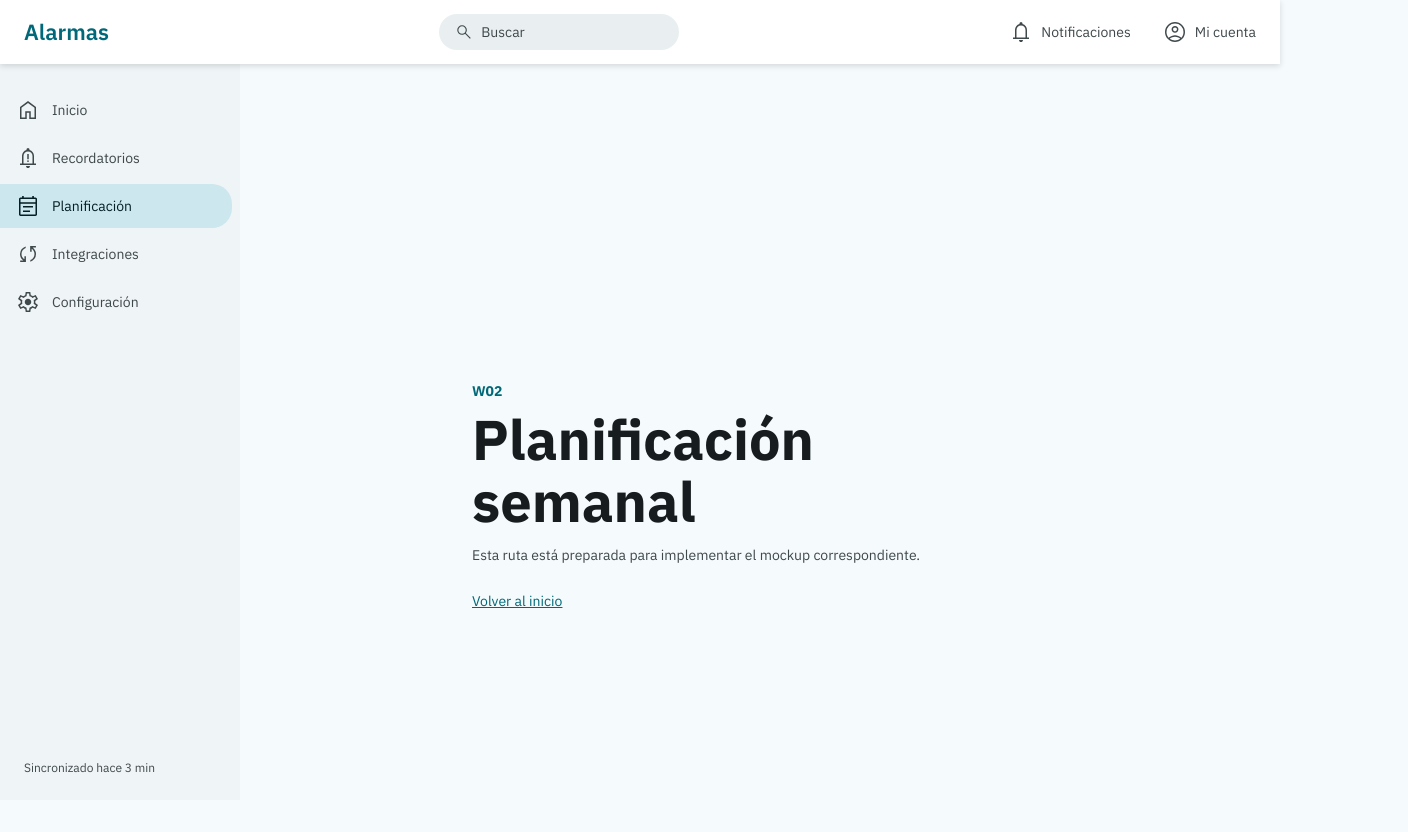
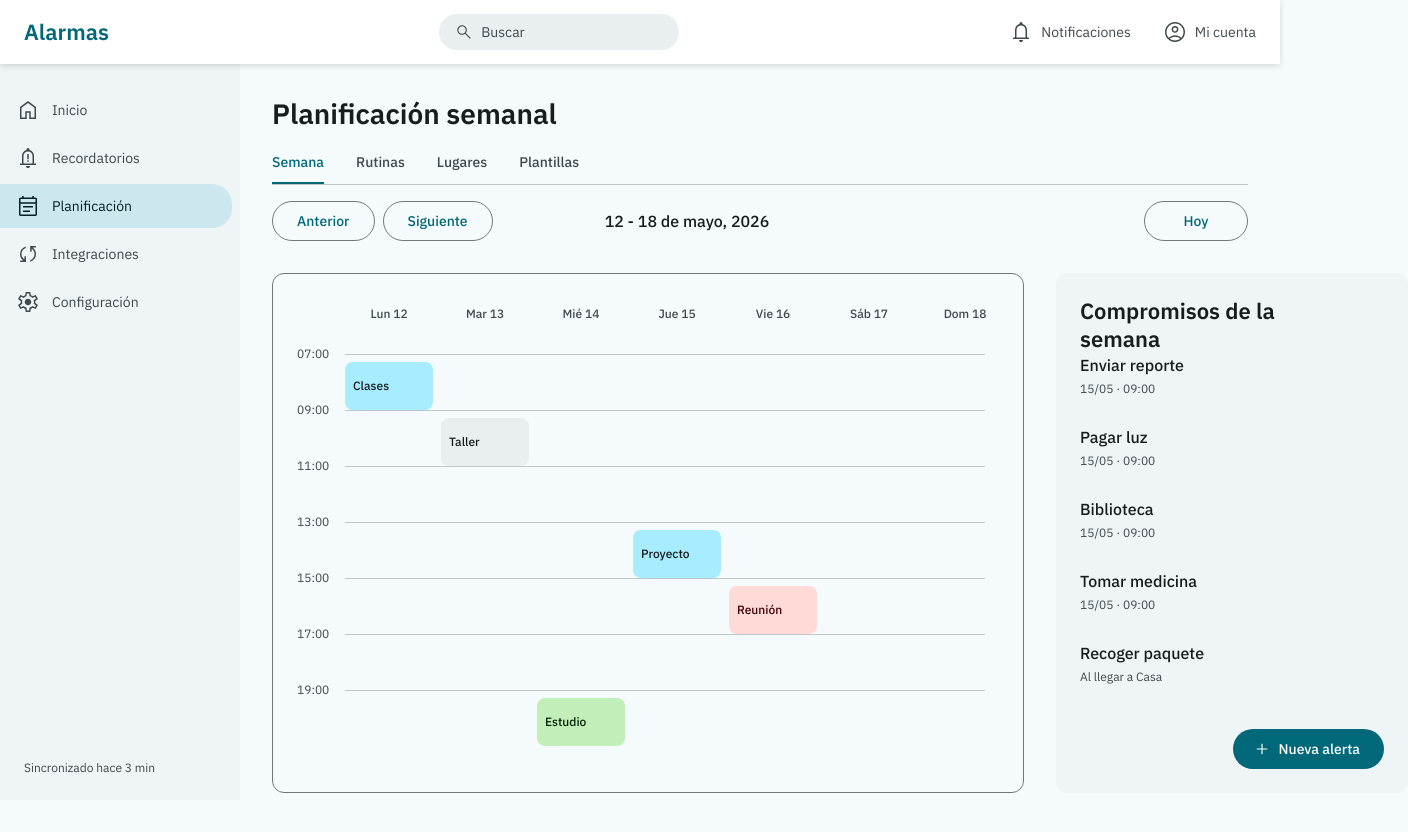
Before and after one commit to OscarGomez-MISO/ux-app-web, a React (Vite) app: page /planificacion in a window 1280 px wide. Shown: the top 832 px of the page, 1408 px wide, since content can reach past the window. Built offline with nearby package versions, Linux system fonts and the light colour scheme.

Commit message:
Pantalla w02

```diff
--- /dev/null
+++ b/src/components/CalendarGrid/CalendarGrid.module.css
@@ -0,0 +1,114 @@
+/* CalendarGrid · ESPECIFICACION_WEB.md § 4.16 */
+
+.calendario {
+  position: relative;
+  flex: 0 0 752px;
+  width: 752px;
+  height: 520px;
+  overflow: hidden;
+  background: var(--md-sys-color-surface);
+  border: 1px solid var(--md-sys-color-outline);
+  border-radius: var(--r-md);
+}
+
+.cabecera {
+  display: grid;
+  grid-template-columns: repeat(7, 96px);
+  align-items: center;
+  height: 80px;
+  margin-left: 72px;
+}
+
+.dia {
+  width: 88px;
+  height: 32px;
+  padding: 0;
+  color: var(--md-sys-color-on-surface-variant);
+  border-radius: var(--r-xl);
+}
+
+.dia:hover {
+  background: var(--md-sys-color-surface-container-high);
+}
+
+.diaSeleccionado,
+.diaSeleccionado:hover {
+  color: var(--md-sys-color-on-secondary-container);
+  background: var(--md-sys-color-secondary-container);
+}
+
+.cuerpo {
+  position: relative;
+  height: 440px;
+  margin-left: var(--sp-6);
+}
+
+.horas {
+  position: absolute;
+  top: 0;
+  left: 0;
+  width: 48px;
+  height: 392px;
+}
+
+.hora {
+  position: absolute;
+  left: 0;
+  width: 48px;
+  color: var(--md-sys-color-on-surface-variant);
+}
+
+.rejilla {
+  position: absolute;
+  top: 0;
+  left: 48px;
+  width: 672px;
+  height: 392px;
+}
+
+.linea {
+  position: absolute;
+  left: 0;
+  width: 640px;
+  height: 1px;
+  background: var(--md-sys-color-outline-variant);
+}
+
+.bloque {
+  position: absolute;
+  display: flex;
+  align-items: center;
+  width: 88px;
+  height: 48px;
+  padding: 0 var(--sp-2);
+  overflow: hidden;
+  color: var(--md-sys-color-on-surface);
+  text-decoration: none;
+  border-radius: var(--r-sm);
+  transition:
+    box-shadow 120ms ease-out,
+    transform 120ms ease-out;
+}
+
+.bloque:hover {
+  box-shadow: var(--e-2);
+  transform: translateY(-1px);
+}
+
+.primario {
+  background: var(--md-sys-color-primary-container);
+}
+
+.neutro {
+  background: var(--md-sys-color-surface-container);
+}
+
+.error {
+  color: var(--md-sys-color-on-error-container);
+  background: var(--md-sys-color-error-container);
+}
+
+.exito {
+  color: var(--md-sys-color-on-tertiary-container);
+  background: var(--md-sys-color-tertiary-container);
+}
--- /dev/null
+++ b/src/components/CalendarGrid/index.tsx
@@ -0,0 +1,94 @@
+import { Link } from 'react-router-dom'
+import styles from './CalendarGrid.module.css'
+
+export type CalendarBlockTone = 'primario' | 'neutro' | 'error' | 'exito'
+
+export type CalendarBlock = {
+  titulo: string
+  dia: number
+  hora: number
+  tono: CalendarBlockTone
+}
+
+type CalendarGridProps = {
+  dias: string[]
+  horas: string[]
+  bloques: CalendarBlock[]
+  diaSeleccionado: number | null
+  onSeleccionarDia: (indice: number) => void
+  toBloque: string
+}
+
+/** Calendario semanal · ESPECIFICACION_WEB.md § 4.16. */
+export default function CalendarGrid({
+  dias,
+  horas,
+  bloques,
+  diaSeleccionado,
+  onSeleccionarDia,
+  toBloque,
+}: CalendarGridProps) {
+  return (
+    <section className={styles.calendario} aria-label="Calendario semanal">
+      <div className={styles.cabecera}>
+        {dias.map((dia, indice) => {
+          const seleccionado = diaSeleccionado === indice
+
+          return (
+            <button
+              key={dia}
+              type="button"
+              className={`label-medium ${styles.dia} ${
+                seleccionado ? styles.diaSeleccionado : ''
+              }`}
+              aria-pressed={seleccionado}
+              onClick={() => onSeleccionarDia(indice)}
+            >
+              {dia}
+            </button>
+          )
+        })}
+      </div>
+
+      <div className={styles.cuerpo}>
+        <div className={styles.horas} aria-hidden="true">
+          {horas.map((hora, indice) => (
+            <span
+              key={hora}
+              className={`body-small ${styles.hora}`}
+              style={{ top: indice * 56 - 8 }}
+            >
+              {hora}
+            </span>
+          ))}
+        </div>
+
+        <div className={styles.rejilla}>
+          {horas.map((hora, indice) => (
+            <span
+              key={hora}
+              className={styles.linea}
+              style={{ top: indice * 56 }}
+              aria-hidden="true"
+            />
+          ))}
+
+          {bloques.map((bloque) => (
+            <Link
+              key={bloque.titulo}
+              to={toBloque}
+              className={`label-medium ${styles.bloque} ${styles[bloque.tono]}`}
+              style={{
+                left: bloque.dia * 96,
+                top: bloque.hora * 56 + 8,
+              }}
+              aria-label={`${bloque.titulo}, ${dias[bloque.dia]}, ${horas[bloque.hora]}`}
+            >
+              {bloque.titulo}
+            </Link>
+          ))}
+        </div>
+      </div>
+    </section>
+  )
+}
--- a/src/data/semana.js
+++ b/src/data/semana.js
@@ -2,19 +2,36 @@
 // Criterio de entrega: los textos son los reales del proyecto, no relleno.
 
 
-export const rango = '12 - 18 de mayo, 2026';
+export const semanaActual = 1;
+
+export const semanas = [
+  {
+    rango: '5 - 11 de mayo, 2026',
+    dias: ['Lun 5', 'Mar 6', 'Mié 7', 'Jue 8', 'Vie 9', 'Sáb 10', 'Dom 11'],
+  },
+  {
+    rango: '12 - 18 de mayo, 2026',
+    dias: ['Lun 12', 'Mar 13', 'Mié 14', 'Jue 15', 'Vie 16', 'Sáb 17', 'Dom 18'],
+  },
+  {
+    rango: '19 - 25 de mayo, 2026',
+    dias: ['Lun 19', 'Mar 20', 'Mié 21', 'Jue 22', 'Vie 23', 'Sáb 24', 'Dom 25'],
+  },
+];
+
+export const rango = semanas[semanaActual].rango;
 export const controles = { anterior: 'Anterior', siguiente: 'Siguiente', hoy: 'Hoy' };
 
-export const dias  = ['Lun 12', 'Mar 13', 'Mié 14', 'Jue 15', 'Vie 16', 'Sáb 17', 'Dom 18'];
+export const dias = semanas[semanaActual].dias;
 export const horas = ['07:00', '09:00', '11:00', '13:00', '15:00', '17:00', '19:00'];
 
 // dia: índice en `dias`. hora: índice en `horas`.
 export const bloques = [
-  { titulo: 'Clases',   dia: 0, hora: 0 },
-  { titulo: 'Taller',   dia: 1, hora: 1 },
-  { titulo: 'Proyecto', dia: 3, hora: 3 },
-  { titulo: 'Reunión',  dia: 4, hora: 4 },
-  { titulo: 'Estudio',  dia: 2, hora: 6 },
+  { titulo: 'Clases',   dia: 0, hora: 0, tono: 'primario' },
+  { titulo: 'Taller',   dia: 1, hora: 1, tono: 'neutro' },
+  { titulo: 'Proyecto', dia: 3, hora: 3, tono: 'primario' },
+  { titulo: 'Reunión',  dia: 4, hora: 4, tono: 'error' },
+  { titulo: 'Estudio',  dia: 2, hora: 6, tono: 'exito' },
 ];
 
 export const compromisos = [
--- /dev/null
+++ b/src/screens/w02-planning/PlanningScreen.module.css
@@ -0,0 +1,84 @@
+/* W02 · Planificación semanal · ESPECIFICACION_WEB.md § 5.2 */
+
+.pantalla {
+  width: 100%;
+}
+
+.subnav {
+  margin-top: var(--sp-2);
+  border-bottom: 1px solid var(--md-sys-color-outline-variant);
+}
+
+.controles {
+  display: flex;
+  align-items: center;
+  height: 40px;
+  margin-top: var(--sp-4);
+}
+
+.navegacionSemanas {
+  display: flex;
+  gap: var(--sp-2);
+}
+
+.rango {
+  margin-left: 112px;
+}
+
+.hoy {
+  min-width: 104px;
+  margin-left: auto;
+}
+
+.contenido {
+  display: grid;
+  grid-template-columns: 752px 352px;
+  gap: var(--sp-8);
+  margin-top: var(--sp-8);
+}
+
+.compromisos {
+  display: flex;
+  flex-direction: column;
+  width: 352px;
+  height: 520px;
+  background: var(--md-sys-color-surface-container-low);
+}
+
+.compromisos h2 {
+  max-width: 260px;
+}
+
+.listaCompromisos {
+  margin-top: 0;
+}
+
+.enlaceCompromiso {
+  display: block;
+  color: inherit;
+  text-decoration: none;
+  border-radius: var(--r-sm);
+}
+
+.filaCompromiso {
+  align-items: flex-start;
+  height: 72px;
+  padding: 0;
+  border-bottom: 0;
+}
+
+.nuevaAlerta {
+  align-self: flex-end;
+  margin-top: auto;
+}
+
+@media (max-width: 1279px) {
+  .contenido {
+    grid-template-columns: minmax(0, 752px) 320px;
+    gap: var(--sp-6);
+  }
+
+  .compromisos {
+    width: 320px;
+  }
+}
--- a/src/screens/w02-planning/PlanningScreen.tsx
+++ b/src/screens/w02-planning/PlanningScreen.tsx
@@ -1,5 +1,130 @@
-import { ScreenPlaceholder } from '../../components/ScreenPlaceholder'
+import { useState } from 'react'
+import { Link } from 'react-router-dom'
+import { appRoutes } from '../../app/routes'
+import Button from '../../components/Button'
+import CalendarGrid, { type CalendarBlock } from '../../components/CalendarGrid'
+import Card from '../../components/Card'
+import ListRow from '../../components/ListRow'
+import SubNav from '../../components/SubNav'
+import {
+  bloques,
+  compromisos,
+  controles,
+  horas,
+  nuevaAlerta,
+  semanaActual,
+  semanas,
+  tituloCompromisos,
+} from '../../data/semana'
+import { titulos } from '../../data/textos'
+import styles from './PlanningScreen.module.css'
 
+type Semana = {
+  rango: string
+  dias: string[]
+}
+
+type Compromiso = {
+  titulo: string
+  desc: string
+}
+
+/**
+ * W02 · Planificación semanal · ESPECIFICACION_WEB.md § 5.2.
+ * Los controles recorren las tres semanas del prototipo y Hoy vuelve a la actual.
+ */
 export function PlanningScreen() {
-  return <ScreenPlaceholder code="W02" title="Planificación semanal" />
+  const [indiceSemana, setIndiceSemana] = useState(semanaActual)
+  const [diaSeleccionado, setDiaSeleccionado] = useState<number | null>(null)
+  const semana = (semanas as Semana[])[indiceSemana]
+
+  const cambiarSemana = (direccion: -1 | 1) => {
+    setIndiceSemana((indice) =>
+      Math.min(Math.max(indice + direccion, 0), semanas.length - 1),
+    )
+    setDiaSeleccionado(null)
+  }
+
+  const volverAHoy = () => {
+    setIndiceSemana(semanaActual)
+    setDiaSeleccionado(null)
+  }
+
+  return (
+    <main className={styles.pantalla}>
+      <h1 className="headline-medium">{titulos[appRoutes.planning]}</h1>
+
+      <div className={styles.subnav}>
+        <SubNav juego="planificacion" activa="Semana" />
+      </div>
+
+      <div className={styles.controles}>
+        <div className={styles.navegacionSemanas}>
+          <Button
+            tipo="secundario"
+            disabled={indiceSemana === 0}
+            onClick={() => cambiarSemana(-1)}
+          >
+            {controles.anterior}
+          </Button>
+          <Button
+            tipo="secundario"
+            disabled={indiceSemana === semanas.length - 1}
+            onClick={() => cambiarSemana(1)}
+          >
+            {controles.siguiente}
+          </Button>
+        </div>
+
+        <p className={`title-medium ${styles.rango}`} aria-live="polite">
+          {semana.rango}
+        </p>
+
+        <Button tipo="secundario" className={styles.hoy} onClick={volverAHoy}>
+          {controles.hoy}
+        </Button>
+      </div>
+
+      <div className={styles.contenido}>
+        <CalendarGrid
+          dias={semana.dias}
+          horas={horas}
+          bloques={bloques as CalendarBlock[]}
+          diaSeleccionado={diaSeleccionado}
+          onSeleccionarDia={setDiaSeleccionado}
+          toBloque={appRoutes.history}
+        />
+
+        <Card tipo="superficie" className={styles.compromisos}>
+          <h2 className="title-large">{tituloCompromisos}</h2>
+
+          <div className={styles.listaCompromisos}>
+            {(compromisos as Compromiso[]).map((compromiso) => (
+              <Link
+                key={compromiso.titulo}
+                to={appRoutes.history}
+                className={styles.enlaceCompromiso}
+              >
+                <ListRow
+                  titulo={compromiso.titulo}
+                  desc={compromiso.desc}
+                  alto={64}
+                  className={styles.filaCompromiso}
+                />
+              </Link>
+            ))}
+          </div>
+
+          <Button
+            tipo="primario"
+            icono="add"
+            to={appRoutes.createAlert}
+            className={styles.nuevaAlerta}
+          >
+            {nuevaAlerta}
+          </Button>
+        </Card>
+      </div>
+    </main>
+  )
 }
```
